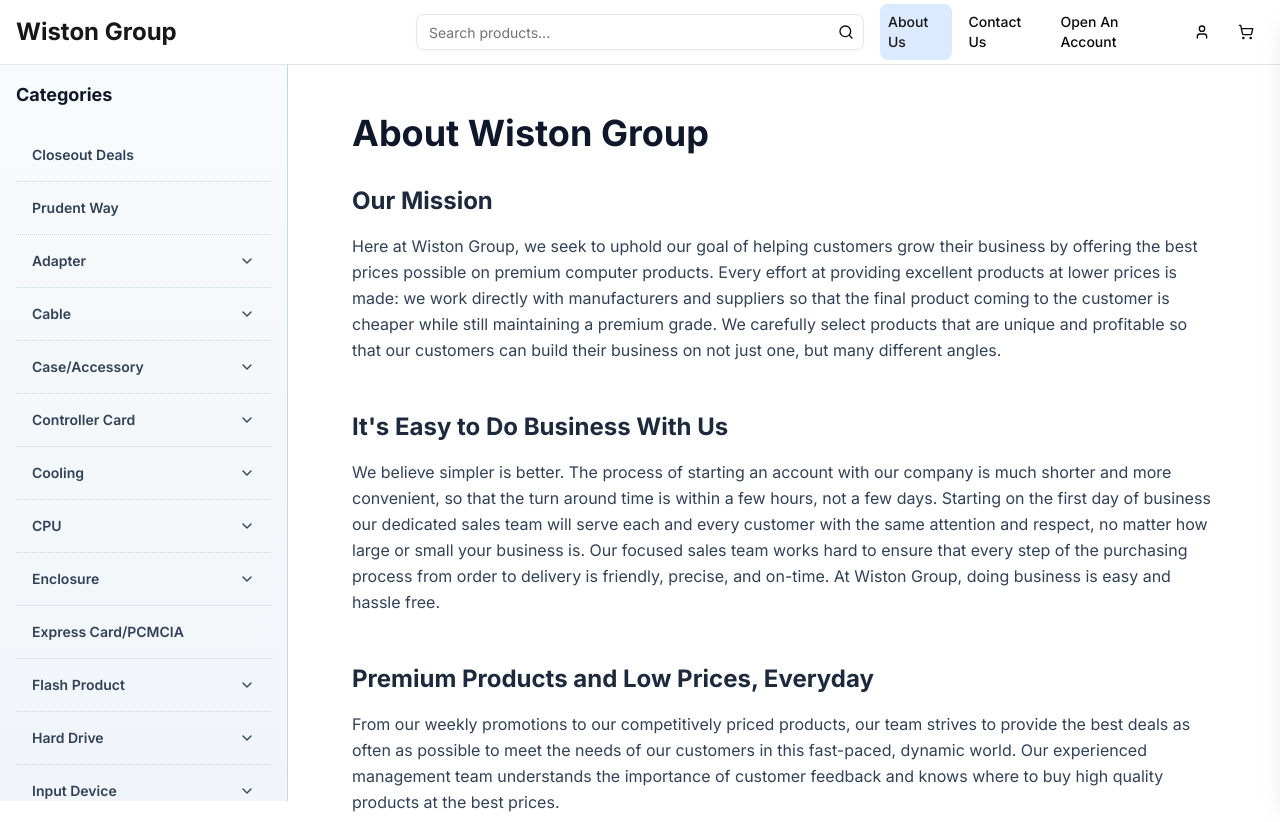
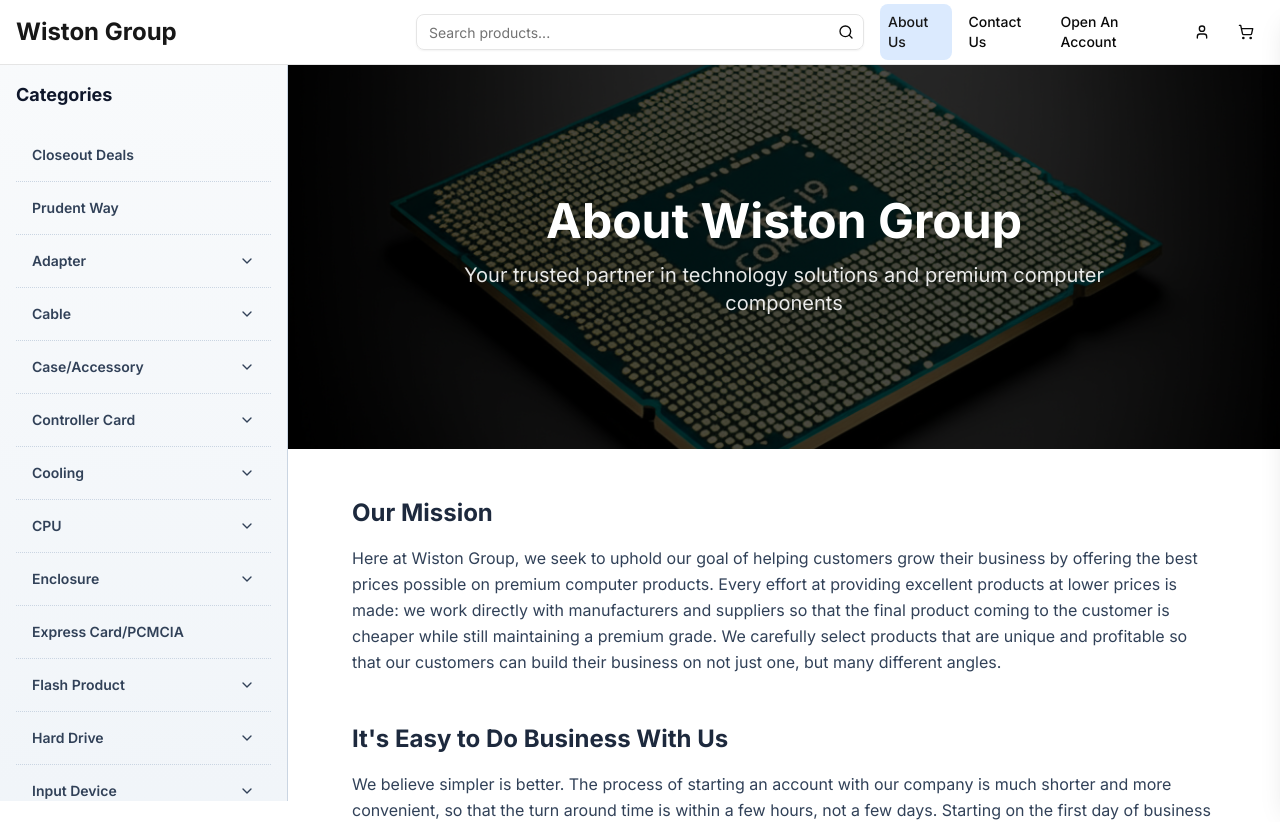
Before and after one commit to jimlove7273/next-wistongroup, a Next.js app: page /about in a window 1280 px wide. Shown: the top 822 px of the page. Built offline with nearby package versions, Linux system fonts and the light colour scheme.

Commit message:
Add Hero header to static pages

```diff
--- a/app/(site)/about/page.tsx
+++ b/app/(site)/about/page.tsx
@@ -1,57 +1,97 @@
-import { LayoutWithSidebar } from "@/components/layout-with-sidebar"
+import { LayoutWithSidebar } from '@/components/layout-with-sidebar';
 
 export default function AboutPage() {
   return (
     <LayoutWithSidebar>
+      {/* Hero Section */}
+      <div
+        className="w-full h-96 bg-cover bg-center flex items-center justify-center relative overflow-hidden"
+        style={{ backgroundImage: 'url(/intel-core-i9.png)' }}
+      >
+        <div className="absolute inset-0 bg-black/70"></div>
+        <div className="relative z-10 text-center px-4 max-w-4xl">
+          <h1 className="text-4xl md:text-5xl font-bold text-white mb-4">
+            About Wiston Group
+          </h1>
+          <p className="text-xl text-white/90 max-w-2xl mx-auto">
+            Your trusted partner in technology solutions and premium computer
+            components
+          </p>
+        </div>
+      </div>
+
       <main className="max-w-4xl mx-auto px-4 py-12">
-        <h1 className="text-4xl font-bold mb-8 text-slate-900">About Wiston Group</h1>
+        <h1 className="text-4xl font-bold mb-8 text-slate-900 sr-only">
+          About Wiston Group
+        </h1>
 
         <section className="mb-12">
-          <h2 className="text-2xl font-bold mb-4 text-slate-800">Our Mission</h2>
+          <h2 className="text-2xl font-bold mb-4 text-slate-800">
+            Our Mission
+          </h2>
           <p className="text-slate-700 leading-relaxed mb-4">
-            Here at Wiston Group, we seek to uphold our goal of helping customers grow their business by offering the
-            best prices possible on premium computer products. Every effort at providing excellent products at lower
-            prices is made: we work directly with manufacturers and suppliers so that the final product coming to the
-            customer is cheaper while still maintaining a premium grade. We carefully select products that are unique
-            and profitable so that our customers can build their business on not just one, but many different angles.
+            Here at Wiston Group, we seek to uphold our goal of helping
+            customers grow their business by offering the best prices possible
+            on premium computer products. Every effort at providing excellent
+            products at lower prices is made: we work directly with
+            manufacturers and suppliers so that the final product coming to the
+            customer is cheaper while still maintaining a premium grade. We
+            carefully select products that are unique and profitable so that our
+            customers can build their business on not just one, but many
+            different angles.
           </p>
         </section>
 
         <section className="mb-12">
-          <h2 className="text-2xl font-bold mb-4 text-slate-800">It's Easy to Do Business With Us</h2>
+          <h2 className="text-2xl font-bold mb-4 text-slate-800">
+            It's Easy to Do Business With Us
+          </h2>
           <p className="text-slate-700 leading-relaxed mb-4">
-            We believe simpler is better. The process of starting an account with our company is much shorter and more
-            convenient, so that the turn around time is within a few hours, not a few days. Starting on the first day of
-            business our dedicated sales team will serve each and every customer with the same attention and respect, no
-            matter how large or small your business is. Our focused sales team works hard to ensure that every step of
-            the purchasing process from order to delivery is friendly, precise, and on-time. At Wiston Group, doing
-            business is easy and hassle free.
+            We believe simpler is better. The process of starting an account
+            with our company is much shorter and more convenient, so that the
+            turn around time is within a few hours, not a few days. Starting on
+            the first day of business our dedicated sales team will serve each
+            and every customer with the same attention and respect, no matter
+            how large or small your business is. Our focused sales team works
+            hard to ensure that every step of the purchasing process from order
+            to delivery is friendly, precise, and on-time. At Wiston Group,
+            doing business is easy and hassle free.
           </p>
         </section>
 
         <section className="mb-12">
-          <h2 className="text-2xl font-bold mb-4 text-slate-800">Premium Products and Low Prices, Everyday</h2>
+          <h2 className="text-2xl font-bold mb-4 text-slate-800">
+            Premium Products and Low Prices, Everyday
+          </h2>
           <p className="text-slate-700 leading-relaxed mb-4">
-            From our weekly promotions to our competitively priced products, our team strives to provide the best deals
-            as often as possible to meet the needs of our customers in this fast-paced, dynamic world. Our experienced
-            management team understands the importance of customer feedback and knows where to buy high quality products
-            at the best prices.
+            From our weekly promotions to our competitively priced products, our
+            team strives to provide the best deals as often as possible to meet
+            the needs of our customers in this fast-paced, dynamic world. Our
+            experienced management team understands the importance of customer
+            feedback and knows where to buy high quality products at the best
+            prices.
           </p>
         </section>
 
         <section className="mb-12 pb-12 border-b border-slate-200">
-          <h2 className="text-2xl font-bold mb-4 text-slate-800">100% Customer Satisfaction</h2>
+          <h2 className="text-2xl font-bold mb-4 text-slate-800">
+            100% Customer Satisfaction
+          </h2>
           <p className="text-slate-700 leading-relaxed">
-            While providing premium, low-priced products for our customers is important, ensuring that our customers are
-            100% satisfied with our service ranks even higher. We listen attentively to our customer's demands and take
-            their feedback and comments seriously. Every step is taken to ensure that customer service is as easy and
-            hassle-free as possible. Returning problematic merchandise is only one-click away; customers only need to
-            fill out the online form and wait for their authorization number that will be issued within 24 hours. Our
-            team here at Wiston Group are always available for any inquiries. For our valuable customers, we take great
-            effort to give them an enjoyable and hassle-free business experience.
+            While providing premium, low-priced products for our customers is
+            important, ensuring that our customers are 100% satisfied with our
+            service ranks even higher. We listen attentively to our customer's
+            demands and take their feedback and comments seriously. Every step
+            is taken to ensure that customer service is as easy and hassle-free
+            as possible. Returning problematic merchandise is only one-click
+            away; customers only need to fill out the online form and wait for
+            their authorization number that will be issued within 24 hours. Our
+            team here at Wiston Group are always available for any inquiries.
+            For our valuable customers, we take great effort to give them an
+            enjoyable and hassle-free business experience.
           </p>
         </section>
       </main>
     </LayoutWithSidebar>
-  )
+  );
 }
--- a/app/(site)/newsignup/page.tsx
+++ b/app/(site)/newsignup/page.tsx
@@ -1,10 +1,23 @@
-import { LayoutWithSidebar } from "@/components/layout-with-sidebar";
+import { LayoutWithSidebar } from '@/components/layout-with-sidebar';
 
 const NewSignupPage = () => {
   return (
     <LayoutWithSidebar>
+      {/* Hero Section */}
+      <div
+        className="w-full h-80 bg-cover bg-center flex items-center justify-center relative overflow-hidden"
+        style={{ backgroundImage: 'url(/corsair-power-supply.jpg)' }}
+      >
+        <div className="absolute inset-0 bg-black/70"></div>
+        <div className="relative z-10 text-center px-4 max-w-4xl">
+          <h1 className="text-4xl md:text-5xl font-bold text-white mb-4">
+            New Customer Sign Up
+          </h1>
+        </div>
+      </div>
+
       <main className="max-w-4xl mx-auto px-4 py-12">
-        <h1 className="text-4xl font-bold mb-8 text-slate-900">
+        <h1 className="text-4xl font-bold mb-8 text-slate-900 sr-only">
           New Customer Sign Up
         </h1>
         <p className="text-slate-700 leading-relaxed mb-4">
--- a/app/(site)/privacy/page.tsx
+++ b/app/(site)/privacy/page.tsx
@@ -1,10 +1,23 @@
-import { LayoutWithSidebar } from "@/components/layout-with-sidebar";
+import { LayoutWithSidebar } from '@/components/layout-with-sidebar';
 
 export default function PrivacyPage() {
   return (
     <LayoutWithSidebar>
+      {/* Hero Section */}
+      <div
+        className="w-full h-80 bg-cover bg-center flex items-center justify-center relative overflow-hidden"
+        style={{ backgroundImage: 'url(/amd-ryzen-9-processor.jpg)' }}
+      >
+        <div className="absolute inset-0 bg-black/70"></div>
+        <div className="relative z-10 text-center px-4 max-w-4xl">
+          <h1 className="text-4xl md:text-5xl font-bold text-white mb-4">
+            Privacy Policy
+          </h1>
+        </div>
+      </div>
+
       <main className="max-w-4xl mx-auto px-4 py-12">
-        <h1 className="text-4xl font-bold mb-10 text-slate-900">
+        <h1 className="text-4xl font-bold mb-10 text-slate-900 sr-only">
           Privacy Policy
         </h1>
 
--- a/app/(site)/terms/page.tsx
+++ b/app/(site)/terms/page.tsx
@@ -1,10 +1,25 @@
-import { LayoutWithSidebar } from "@/components/layout-with-sidebar";
+import { LayoutWithSidebar } from '@/components/layout-with-sidebar';
 
 export default function TermsPage() {
   return (
     <LayoutWithSidebar>
+      {/* Hero Section */}
+      <div
+        className="w-full h-80 bg-cover bg-center flex items-center justify-center relative overflow-hidden"
+        style={{ backgroundImage: 'url(/asus-rog-motherboard.jpg)' }}
+      >
+        <div className="absolute inset-0 bg-black/70"></div>
+        <div className="relative z-10 text-center px-4 max-w-4xl">
+          <h1 className="text-4xl md:text-5xl font-bold text-white mb-4">
+            Terms of Use
+          </h1>
+        </div>
+      </div>
+
       <main className="max-w-4xl mx-auto px-4 py-12">
-        <h1 className="text-4xl font-bold mb-8 text-slate-900">Terms of Use</h1>
+        <h1 className="text-4xl font-bold mb-8 text-slate-900 sr-only">
+          Terms of Use
+        </h1>
 
         <div className="space-y-8 text-slate-700 leading-relaxed">
           {/* Agreement */}
```
